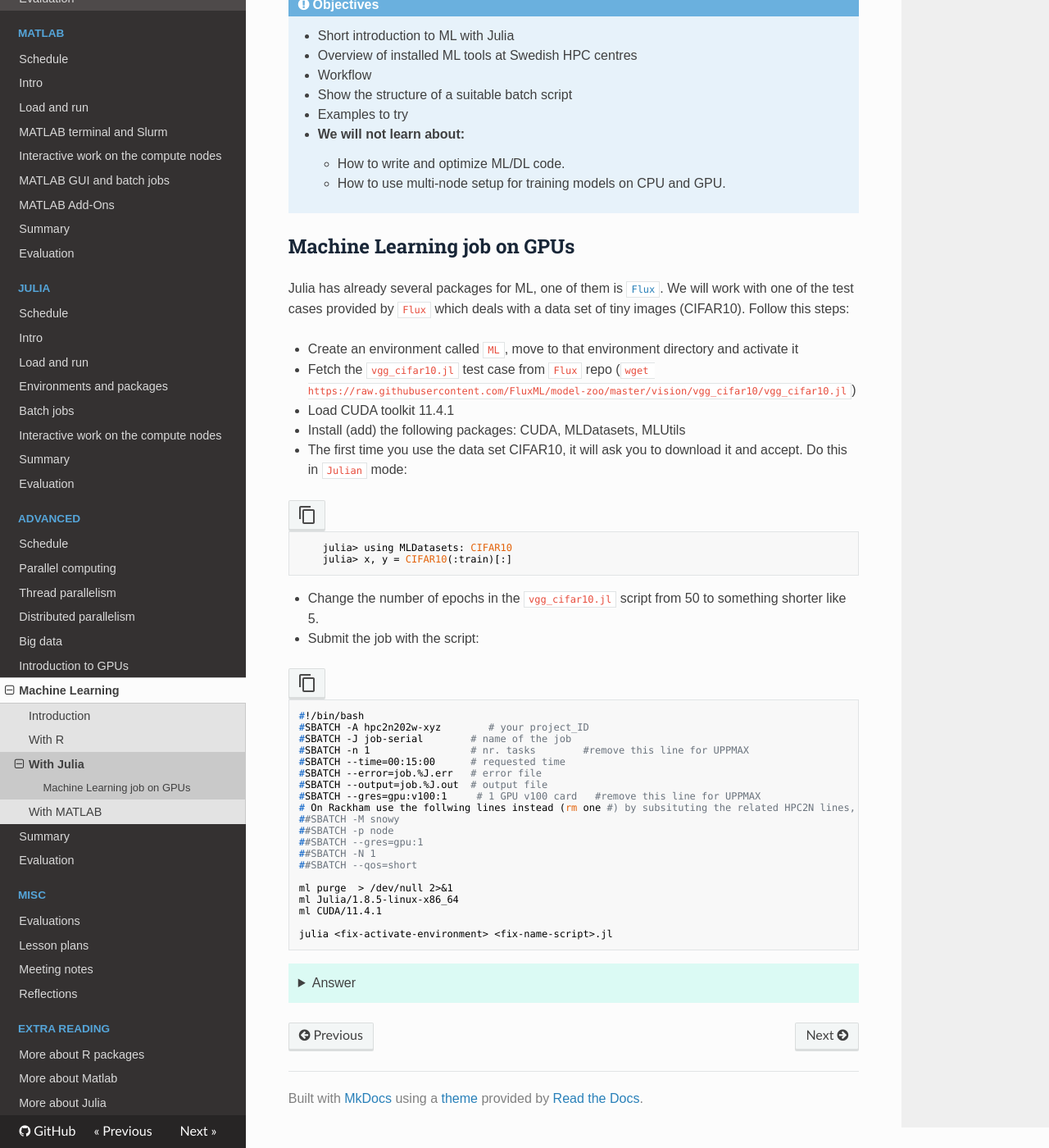
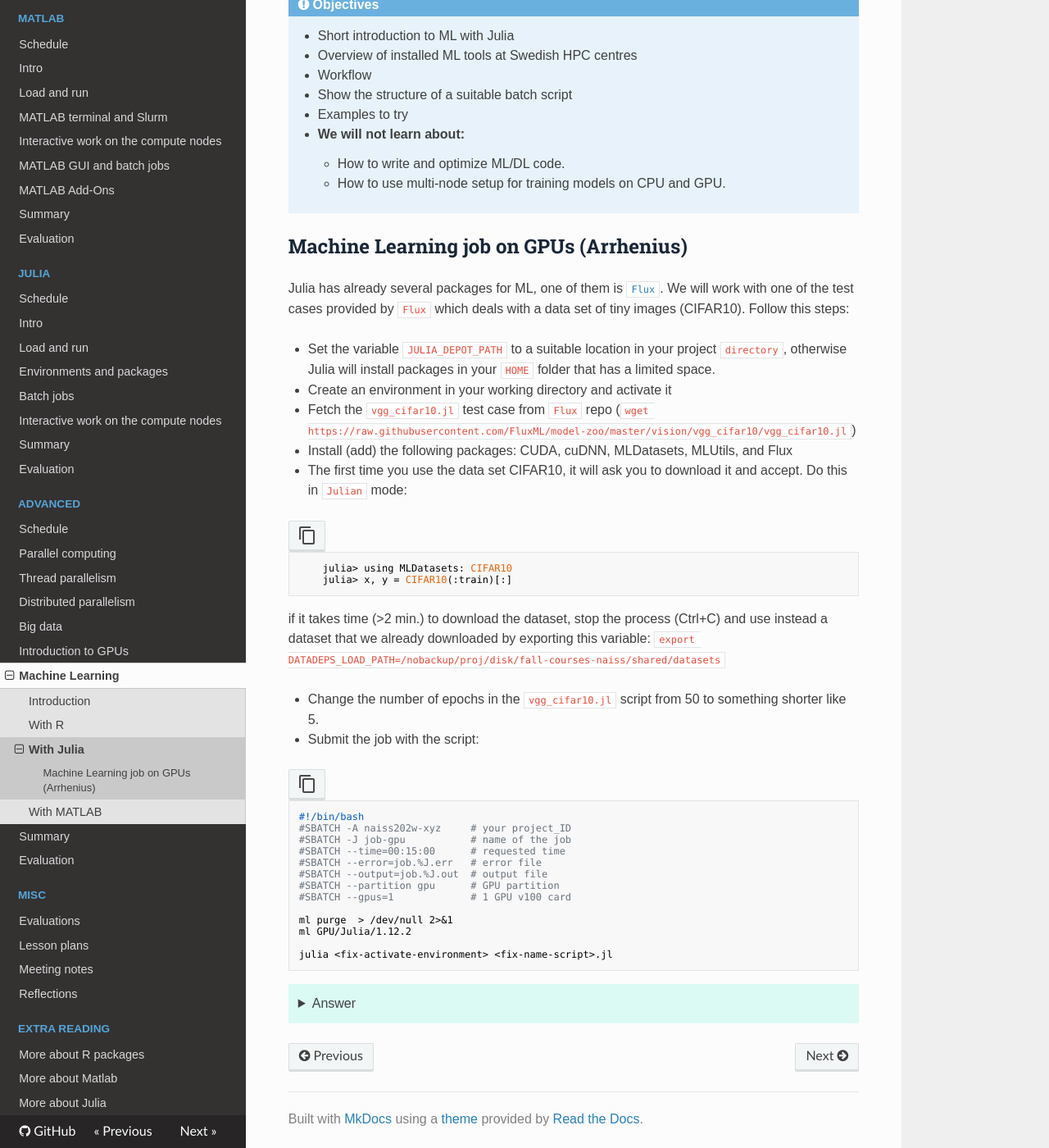
Before and after one commit to richelbilderbeek/R-Julia-MATLAB-course-mirror, an MkDocs documentation site: the page built from docs/advanced/MLjulia.md, in a window 1280 px wide and 1400 px high, scrolled down 481 px. Shown: the whole window at 82% size. Built offline with MkDocs 1.6.1, drawn with Linux system fonts in a browser that asks for light colours; nearby versions of some CDN libraries; some of the changed text lies outside the part shown.

Commit message:
ML Julia example

````diff
--- a/docs/advanced/MLjulia.md
+++ b/docs/advanced/MLjulia.md
@@ -4,7 +4,7 @@
 
     - Is Julia suitable for Machine Learning (ML)?
     - Which machine learning tools are installed at HPCs?
-    - How to run Julia ML jobs on an HPC system (NSC, PDC, C3SE, UPPMAX, HPC2N, LUNARC)
+    - How to run Julia ML jobs on an HPC system (Arrhenius, PDC, C3SE, UPPMAX, HPC2N, LUNARC)
 
 !!! note "Objectives"
 
@@ -17,49 +17,89 @@
         - How to write and optimize ML/DL code.
         - How to use multi-node setup for training models on CPU and GPU.
 
-## Machine Learning job on GPUs
+## Machine Learning job on GPUs (Arrhenius)
 
 Julia has already several packages for ML, one of them is [``Flux``](https://fluxml.ai/). We will work with one of
 the test cases provided by ``Flux`` which deals with a data set of tiny images (CIFAR10). Follow this steps:
 
-- Create an environment called ``ML``, move to that environment directory and activate it
+- Set the variable ``JULIA_DEPOT_PATH`` to a suitable location in your project ``directory``, otherwise Julia will install packages in your ``HOME``
+  folder that has a limited space.
+- Create an environment in your working directory and activate it
 - Fetch the ``vgg_cifar10.jl`` test case from ``Flux`` repo (``wget https://raw.githubusercontent.com/FluxML/model-zoo/master/vision/vgg_cifar10/vgg_cifar10.jl``)
-- Load CUDA toolkit 11.4.1
-- Install (add) the following packages: CUDA, MLDatasets, MLUtils
+- Install (add) the following packages: CUDA, cuDNN, MLDatasets, MLUtils, and Flux
 - The first time you use the data set CIFAR10, it will ask you to download it and accept. Do this in ``Julian`` mode:
 
-```julia
-    julia> using MLDatasets: CIFAR10
-    julia> x, y = CIFAR10(:train)[:]
-```
+  ```julia
+      julia> using MLDatasets: CIFAR10
+      julia> x, y = CIFAR10(:train)[:]
+  ```
+
+  if it takes time (>2 min.) to download the dataset, stop the process (Ctrl+C) and use instead a dataset that we already downloaded by
+  exporting this variable:  ``export DATADEPS_LOAD_PATH=/nobackup/proj/disk/fall-courses-naiss/shared/datasets``
 
 - Change the number of epochs in the ``vgg_cifar10.jl`` script from 50 to something shorter like 5.
 - Submit the job with the script:
 
 ```bash
 #!/bin/bash
-#SBATCH -A hpc2n202w-xyz        # your project_ID
-#SBATCH -J job-serial        # name of the job
-#SBATCH -n 1                 # nr. tasks        #remove this line for UPPMAX
+#SBATCH -A naiss202w-xyz     # your project_ID
+#SBATCH -J job-gpu           # name of the job
 #SBATCH --time=00:15:00      # requested time
 #SBATCH --error=job.%J.err   # error file
 #SBATCH --output=job.%J.out  # output file
-#SBATCH --gres=gpu:v100:1     # 1 GPU v100 card   #remove this line for UPPMAX
-# On Rackham use the follwing lines instead (rm one #) by subsituting the related HPC2N lines, se above
-##SBATCH -M snowy
-##SBATCH -p node
-##SBATCH --gres=gpu:1
-##SBATCH -N 1
-##SBATCH --qos=short
+#SBATCH --partition gpu      # GPU partition
+#SBATCH --gpus=1             # 1 GPU v100 card
 
 ml purge  > /dev/null 2>&1
-ml Julia/1.8.5-linux-x86_64
-ml CUDA/11.4.1
+ml GPU/Julia/1.12.2
 
 julia <fix-activate-environment> <fix-name-script>.jl
 ```
 
 ??? hint "Answer"
+
+    === "Arrhenius"
+
+        ```bash
+        # Create a folder for package installations
+        mkdir -p /project-folder-suitable-location/Packages
+        export JULIA_DEPOT_PATH=/project-folder-suitable-location/Packages
+        # Create a folder for datasets
+        mkdir -p /project-folder-suitable-location/datasets
+        export DATADEPS_LOAD_PATH=/project-folder-suitable-location/datasets
+
+        # If the downloading of CIFAR10 takes a long time use instead the already available dataset
+        export DATADEPS_LOAD_PATH=/nobackup/proj/disk/fall-courses-naiss/shared/datasets
+        ```
+        ```bash
+        ml GPU/Julia/1.12.2
+        cd /project-folder-suitable-location
+        wget https://raw.githubusercontent.com/FluxML/model-zoo/master/vision/vgg_cifar10/vgg_cifar10.jl
+
+        julia
+        julia> using Pkg
+        julia> Pkg.activate(".")
+        julia> Pkg.add(["CUDA","cuDNN","MLDatasets","MLUtils","Flux"])
+        julia> using MLDatasets: CIFAR10
+        julia> x, y = CIFAR10(:train)[:]
+        ```
+        The batch script looks like:
+
+        ```bash
+        #!/bin/bash
+        #SBATCH -A naiss202w-xyz     # your project_ID
+        #SBATCH -J job-gpu           # name of the job
+        #SBATCH --time=00:15:00      # requested time
+        #SBATCH --error=job.%J.err   # error file
+        #SBATCH --output=job.%J.out  # output file
+        #SBATCH --partition gpu      # GPU partition
+        #SBATCH --gpus=1             # 1 GPU v100 card
+
+        ml purge  > /dev/null 2>&1
+        ml GPU/Julia/1.12.2
+
+        julia --project=. vgg_cifar10.jl
+        ```
 
     === "UPPMAX"
 
````
